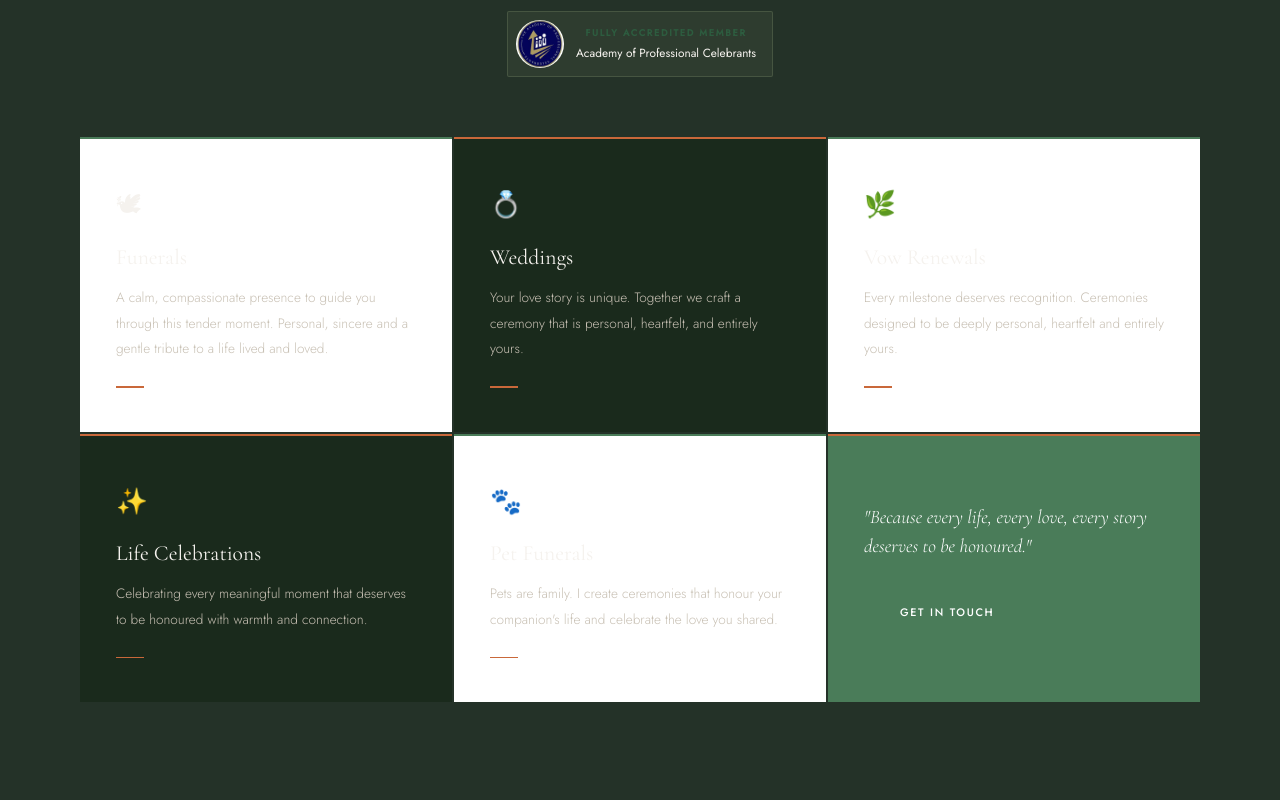
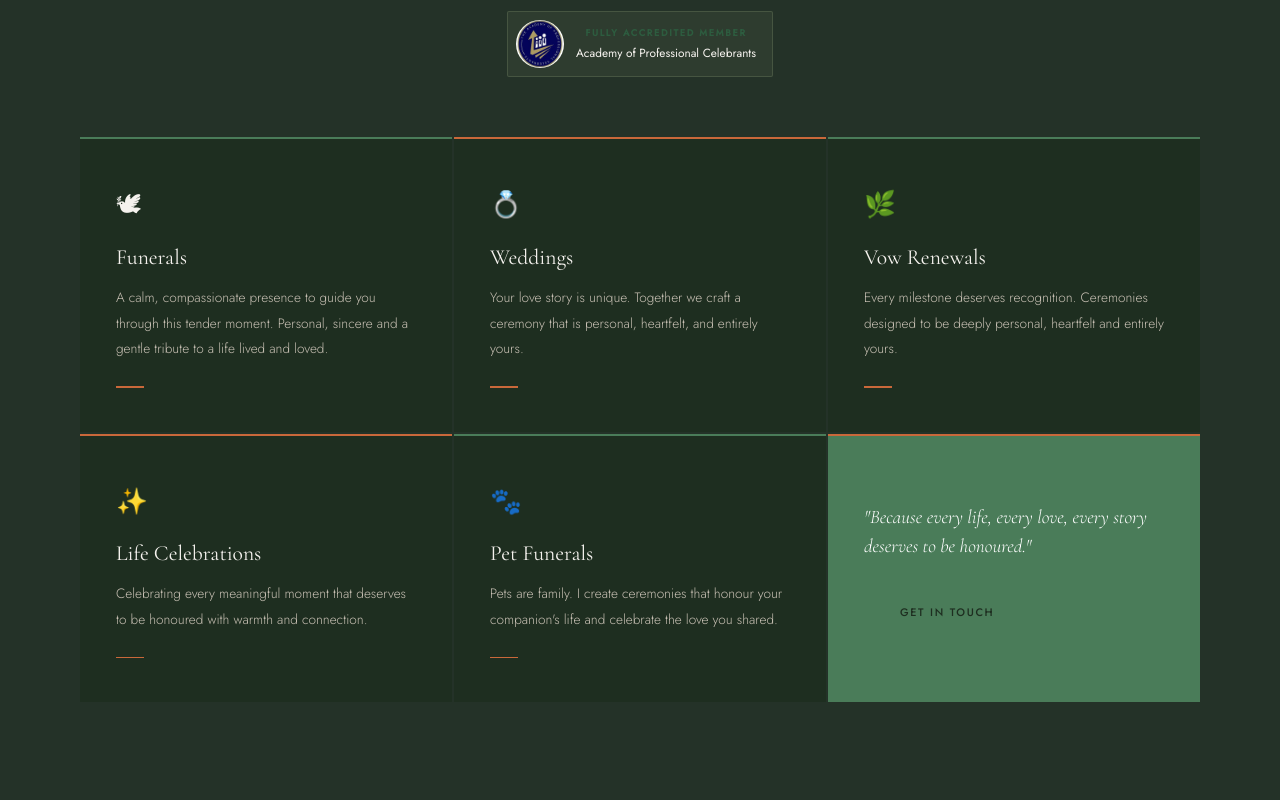
Before and after one commit to hafizaqibjaved/susan, a React (Vite) app: page / in a window 1280 px wide. Shown: the part 1780-2580 px from the top of the page. Built offline with nearby package versions, Linux system fonts and the light colour scheme.

Commit message:
Initial commit

```diff
--- a/src/index.css
+++ b/src/index.css
@@ -7,7 +7,7 @@
   --apricot: #c9683a;
   --apricot-light: #e08c62;
   --apricot-dark: #9e4a24;
-  --white: #FFFFFF;
+  --white: #1e2e20;
   --off-white: #243028;
   --cream: #1a2a1c;
   --text-dark: #f5f2ee;
--- a/src/pages/Fees.jsx
+++ b/src/pages/Fees.jsx
@@ -36,7 +36,7 @@ const feeGroups = [
 function FeeCard({ item, accent }) {
   return (
     <div style={{
-      background: item.dark ? accent : 'var(--white)',
+      background: item.dark ? accent : '#243228',
       padding: '36px 34px 30px',
       display: 'flex', flexDirection: 'column',
       boxShadow: '0 4px 24px rgba(0,0,0,0.06)',
--- a/src/pages/Home.jsx
+++ b/src/pages/Home.jsx
@@ -175,14 +175,14 @@ export default function Home() {
             {services.map((s, i) => (
               <Reveal key={s.title} delay={i * 0.08}>
                 <div style={{
-                  background: i % 2 === 0 ? 'var(--white)' : 'var(--cream)',
+                  background: '#1e2e20',
                   padding: '44px 36px', height: '100%',
                   borderTop: '2px solid ' + (i % 2 === 0 ? 'var(--sage)' : 'var(--apricot)'),
                   transition: 'transform 0.3s ease, background 0.3s ease',
                   cursor: 'default',
                 }}
                 onMouseEnter={e => { e.currentTarget.style.background = 'rgba(255,255,255,0.08)'; e.currentTarget.style.transform = 'translateY(-4px)'; e.currentTarget.style.boxShadow = '0 12px 40px rgba(0,0,0,0.09)'; }}
-                onMouseLeave={e => { e.currentTarget.style.background = i % 2 === 0 ? 'var(--white)' : 'var(--cream)'; e.currentTarget.style.transform = 'none'; e.currentTarget.style.boxShadow = 'none'; }}>
+                onMouseLeave={e => { e.currentTarget.style.background = '#1e2e20'; e.currentTarget.style.transform = 'none'; e.currentTarget.style.boxShadow = 'none'; }}>
                   <div style={{ fontSize: '1.6rem', marginBottom: 18 }}>{s.icon}</div>
                   <h3 style={{ fontFamily: 'var(--serif)', fontSize: '1.35rem', fontWeight: 400, marginBottom: 14, color: '#f5f2ee' }}>{s.title}</h3>
                   <p style={{ fontSize: '0.85rem', color: '#c8c0b4', lineHeight: 1.9 }}>{s.text}</p>
@@ -241,7 +241,7 @@ export default function Home() {
             ].map((fee, i) => (
               <Reveal key={fee.title} delay={i * 0.07}>
                 <div style={{
-                  background: fee.dark ? 'var(--sage)' : 'var(--white)',
+                  background: fee.dark ? 'var(--sage-dark)' : '#243228',
                   padding: '36px 32px 28px', display: 'flex', flexDirection: 'column',
                   boxShadow: '0 4px 24px rgba(0,0,0,0.07)', height: '100%',
                   transition: 'transform 0.3s ease, box-shadow 0.3s ease',
@@ -413,7 +413,7 @@ function FaqList() {
     <div style={{ display: 'flex', flexDirection: 'column', gap: 2 }}>
       {faqs.map((faq, i) => (
         <Reveal key={i} delay={i * 0.05}>
-          <div style={{ background: open === i ? 'var(--sage)' : 'var(--white)', transition: 'background 0.3s ease', overflow: 'hidden' }}>
+          <div style={{ background: open === i ? 'var(--sage-dark)' : '#1e2e20', transition: 'background 0.3s ease', overflow: 'hidden' }}>
             <button onClick={() => setOpen(open === i ? null : i)} style={{ width: '100%', padding: '22px 28px', display: 'flex', justifyContent: 'space-between', alignItems: 'center', background: 'none', border: 'none', cursor: 'pointer', textAlign: 'left' }}>
               <span style={{ fontFamily: 'var(--serif)', fontSize: '1.08rem', color: open === i ? '#fff' : 'var(--text-dark)', fontWeight: 400 }}>{faq.q}</span>
               <span style={{ fontSize: '1.2rem', color: open === i ? '#fff' : 'var(--sage)', transform: open === i ? 'rotate(45deg)' : 'none', transition: 'transform 0.3s', flexShrink: 0 }}>+</span>
--- a/src/pages/Services.jsx
+++ b/src/pages/Services.jsx
@@ -95,7 +95,7 @@ export default function Services() {
       {/* Service sections - NO Susan photos */}
       {services.map((s, i) => {
         return (
-          <section key={s.id} id={s.id} style={{ padding: '100px 0', background: i % 2 === 0 ? 'var(--white)' : 'var(--off-white)' }}>
+          <section key={s.id} id={s.id} style={{ padding: '100px 0', background: i % 2 === 0 ? '#141a14' : '#1a2a1c' }}>
             <div className="container">
               <div className="services-section-grid" style={{ display: 'grid', gridTemplateColumns: '1fr 1fr', gap: 60, alignItems: 'center', direction: i % 2 === 0 ? 'ltr' : 'rtl' }}>
 
```
